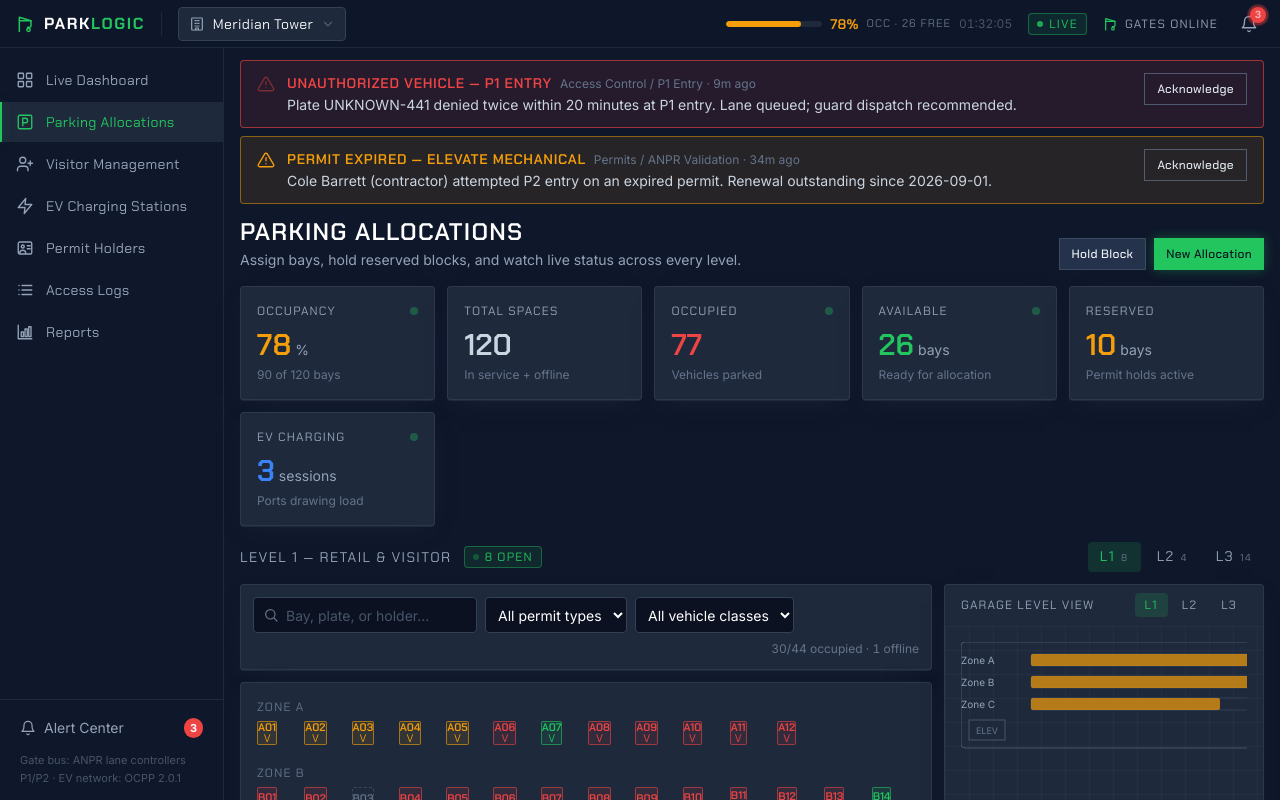
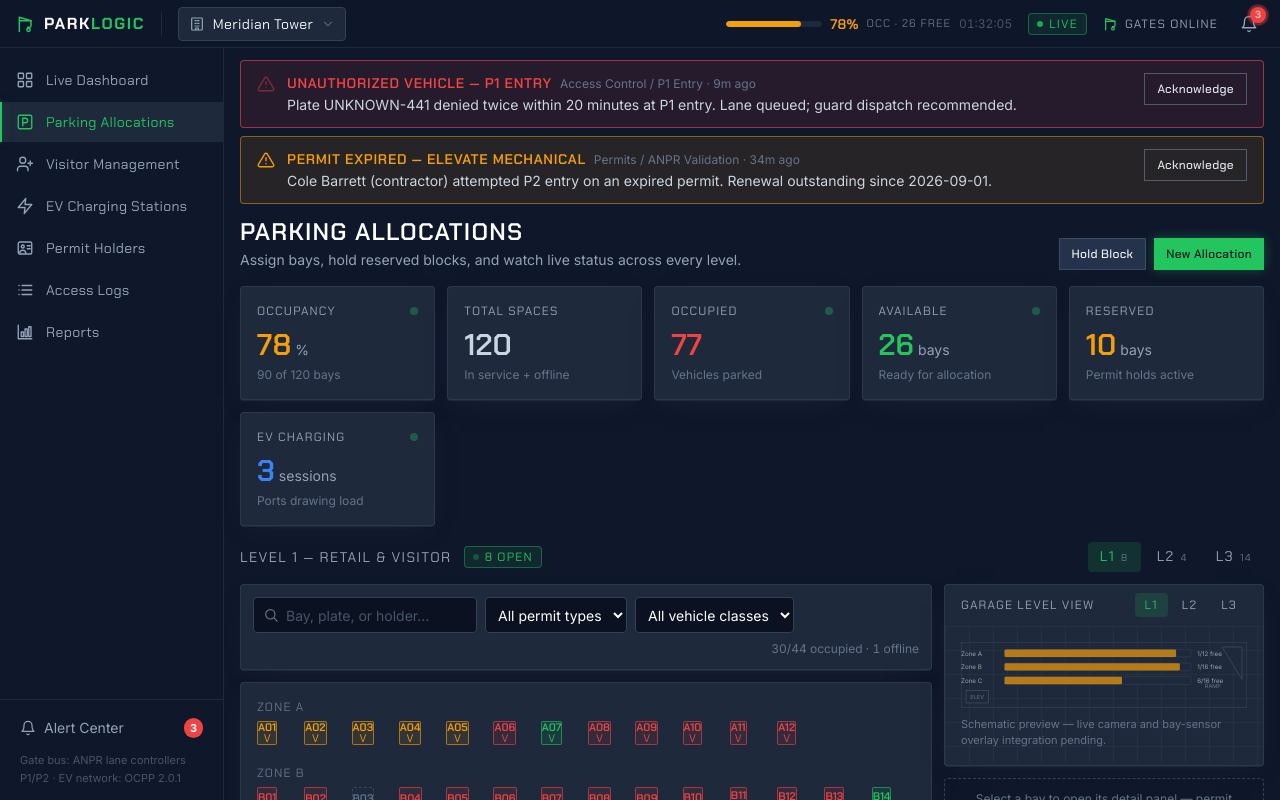
Before and after one commit to songkaili24/parklogic-access, a Next.js app: page /parking in a window 1280 px wide. Shown: the top 800 px of the page. Built offline with nearby package versions, Linux system fonts and the light colour scheme.

Commit message:
fix(ui): interpolate garage schematic viewBox; add app icon
The viewBox carried an un-interpolated template literal, so the SVG
collapsed on /dashboard and /parking — surfaced by the zero-console-error
audit. icon.svg supplies the favicon and removes the 404.

```diff
--- a/src/components/ui/GarageMapPlaceholder.tsx
+++ b/src/components/ui/GarageMapPlaceholder.tsx
@@ -94,7 +94,7 @@ export function GarageMapPlaceholder({
 
       <div className="bg-blueprint p-4">
         <svg
-          viewBox="0 0 460 {zones.length * 22 + 40}"
+          viewBox={`0 0 460 ${zones.length * 22 + 40}`}
           role="img"
           aria-label={`Schematic of ${active?.label ?? 'garage level'}`}
           className="h-auto w-full"
--- a/src/components/ui/index.ts
+++ b/src/components/ui/index.ts
@@ -23,7 +23,4 @@ export {
 } from '@/components/ui/GarageMapPlaceholder';
 export { ActivityLog, type ActivityLogProps } from '@/components/ui/ActivityLog';
 export { OccupancyGauge, type OccupancyGaugeProps } from '@/components/ui/OccupancyGauge';
-export {
-  SpaceDetailPanel,
-  type SpaceDetailPanelProps,
-} from '@/components/ui/SpaceDetailPanel';
+export { SpaceDetailPanel, type SpaceDetailPanelProps } from '@/components/ui/SpaceDetailPanel';
```
Also changed, not shown: src/app/icon.svg (added).
